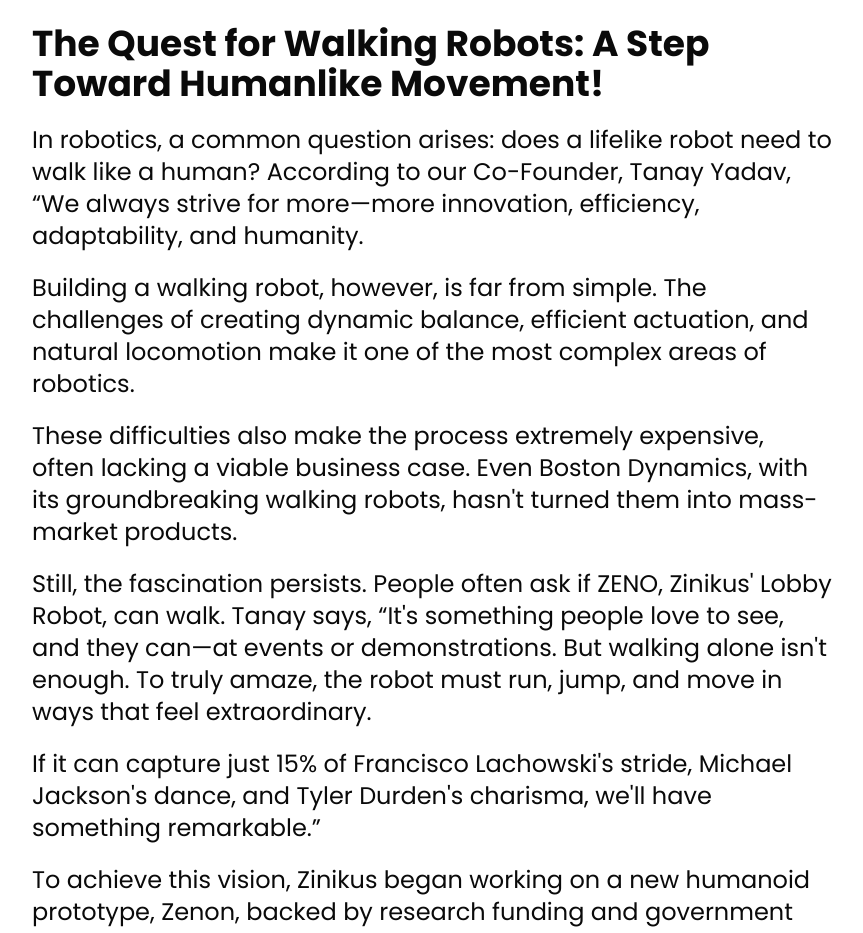
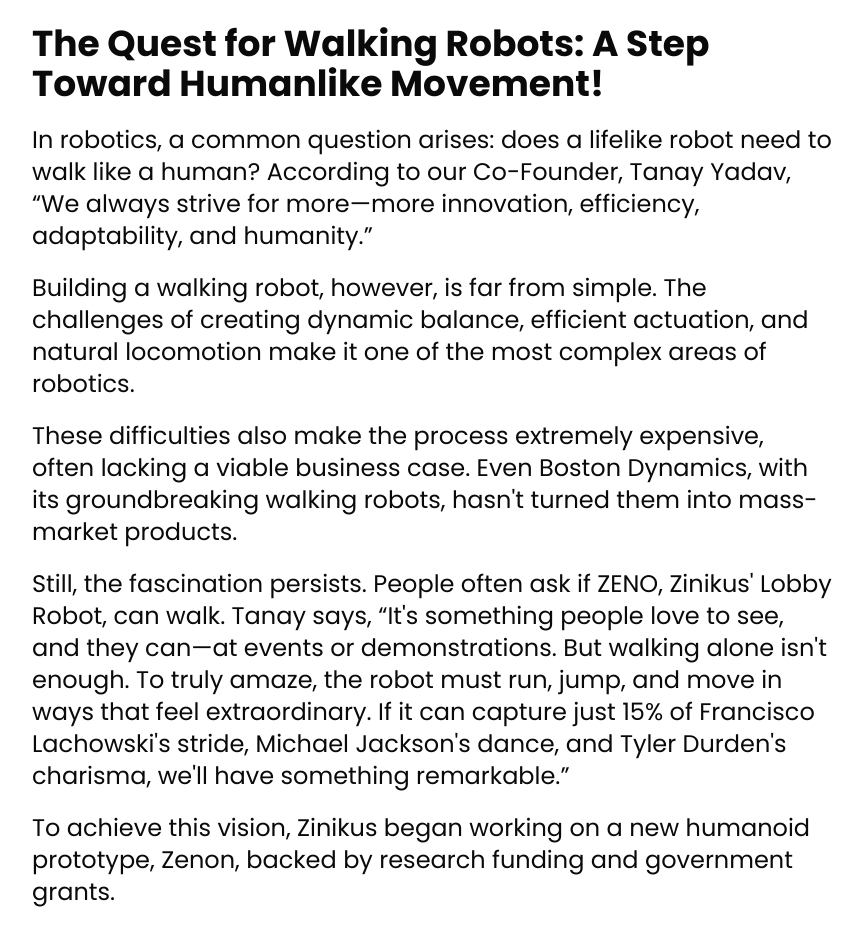
Before and after one commit to rudy128/zinikus, a Next.js app: page /blogs/the-quest-for-walking-robots in a window 1280 px wide. Shown: the part 120-1053 px from the top of the page, without its empty margins (208-1071 px from the left). Built offline with nearby package versions, Linux system fonts and the light colour scheme.

Commit message:
fix: text fixes in second blog

```diff
--- a/app/blogs/the-quest-for-walking-robots/page.js
+++ b/app/blogs/the-quest-for-walking-robots/page.js
@@ -75,7 +75,7 @@
             In robotics, a common question arises: does a lifelike robot need to
             walk like a human? According to our Co-Founder, Tanay Yadav, &ldquo;We
             always strive for more—more innovation, efficiency, adaptability,
-            and humanity.
+            and humanity.&rdquo;
           </motion.p>
           <motion.p className="text-xl md:text-2xl" variants={fadeInUp}>
             Building a walking robot, however, is far from simple. The
@@ -95,12 +95,13 @@
             something people love to see, and they can—at events or
             demonstrations. But walking alone isn&apos;t enough. To truly amaze,
             the robot must run, jump, and move in ways that feel extraordinary.
-          </motion.p>
-          <motion.p className="text-xl md:text-2xl" variants={fadeInUp}>
             If it can capture just 15% of Francisco Lachowski&apos;s stride,
             Michael Jackson&apos;s dance, and Tyler Durden&apos;s charisma,
             we&apos;ll have something remarkable.&rdquo;
           </motion.p>
+          {/* <motion.p className="text-xl md:text-2xl" variants={fadeInUp}>
+
+          </motion.p> */}
           <motion.p className="text-xl md:text-2xl" variants={fadeInUp}>
             To achieve this vision, Zinikus began working on a new humanoid
             prototype, Zenon, backed by research funding and government grants.
```
